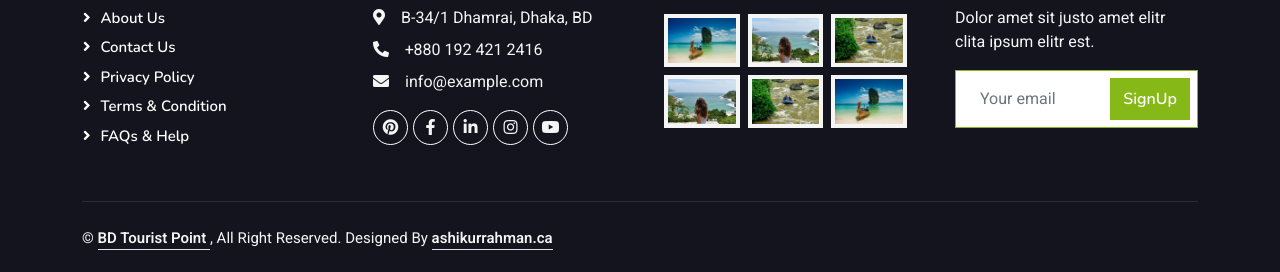
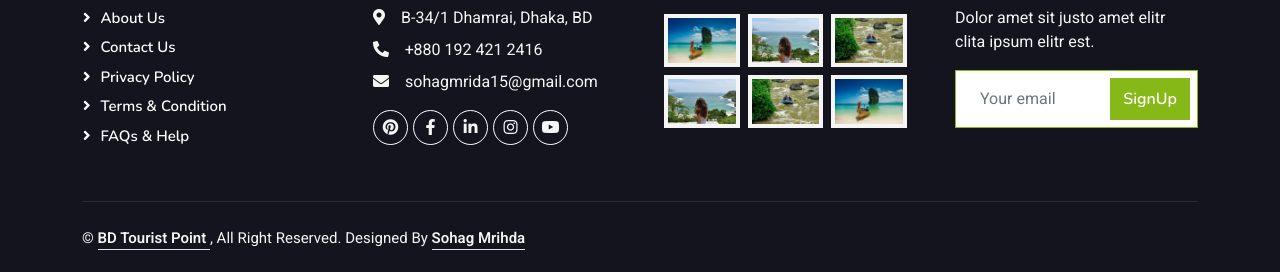
Before and after one commit to sohagmrida15/tourist_point, a plain HTML site: page contact.html in a window 1280 px wide. Shown: the part 1289-1561 px from the top of the page. Drawn offline with nearby package versions, Linux system fonts and the light colour scheme.

Commit message:
Update contact.html

```diff
--- a/contact.html
+++ b/contact.html
@@ -211,7 +211,7 @@
                     <h4 class="text-white mb-3">Contact</h4>
                     <p class="mb-2"><i class="fa fa-map-marker-alt me-3"></i>B-34/1 Dhamrai, Dhaka, BD</p>
                     <p class="mb-2"><i class="fa fa-phone-alt me-3"></i>+880 192 421 2416</p>
-                    <p class="mb-2"><i class="fa fa-envelope me-3"></i>info@example.com</p>
+                    <p class="mb-2"><i class="fa fa-envelope me-3"></i>sohagmrida15@gmail.com</p>
                     <div class="d-flex pt-2">
                         <a class="btn btn-outline-light btn-social" href="https://www.pinterest.com/bdtoristpoint/"><i class="fab fa-pinterest"></i></a>
                         <a class="btn btn-outline-light btn-social" href="https://www.facebook.com/bdtouristpoint/"><i class="fab fa-facebook-f"></i></a>
@@ -260,7 +260,7 @@
                     <div class="col-md-6 text-center text-md-start mb-3 mb-md-0">
                         © <a class="border-bottom" href="#"><b> BD Tourist Point </b></a>, All Right Reserved.
                         <!--/*** This template is free as long as you keep the footer author’s credit link/attribution link/backlink. If you'd like to use the template without the footer author’s credit link/attribution link/backlink, you can purchase the Credit Removal License from "https://htmlcodex.com/credit-removal". Thank you for your support. ***/-->
-                        Designed By <a class="border-bottom" href="https://infoashik.github.io/ashik/"><b>ashikurrahman.ca</b></a>
+                        Designed By <a class="border-bottom" href="https://github.com/sohagmrida15/"><b>Sohag Mrihda</b></a>
                     </div>
                     <!-- <div class="col-md-6 text-center text-md-end"> -->
                         <!-- <div class="footer-menu"> -->
```
